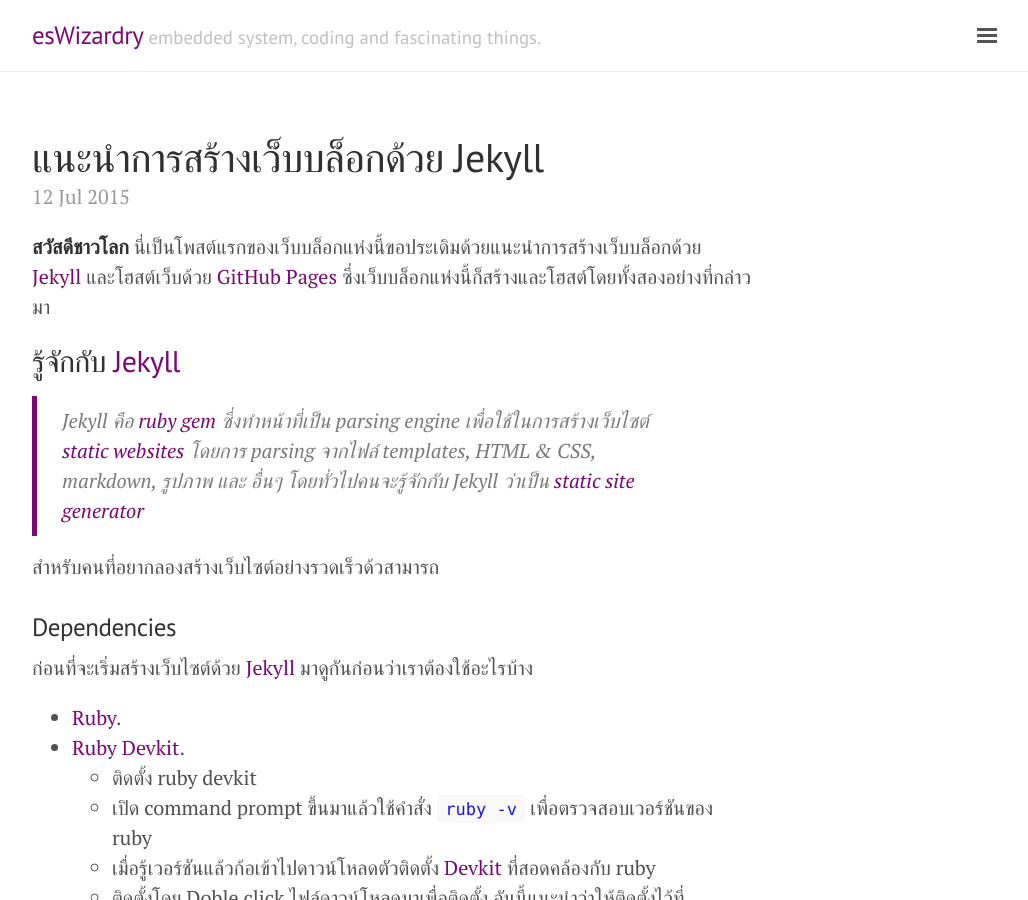
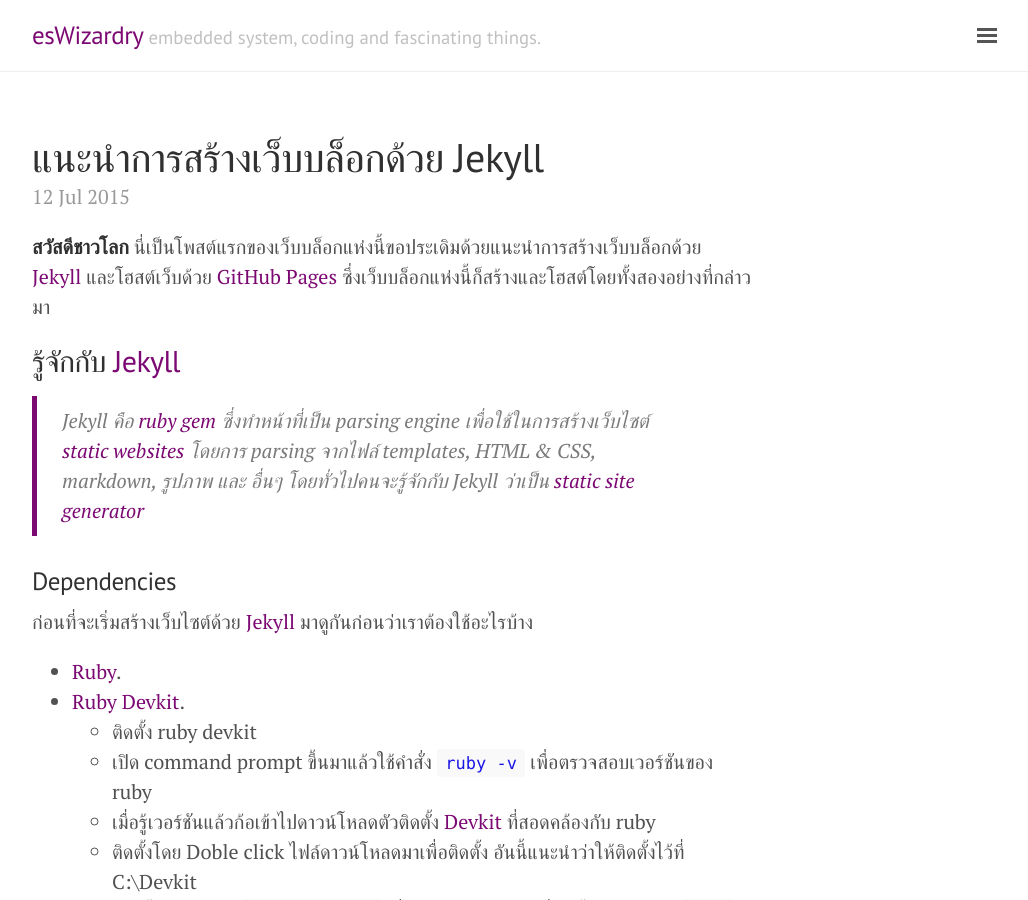
Before and after one commit to eswizardry/eswizardry.github.io, a Jekyll site: the page built from _posts/2015-07-12-introducing-jekyll.md, in a window 1280 px wide and 900 px high. Shown: the whole window, without its empty margins (248-1276 px from the left). Built offline with Jekyll 4.4.1, drawn with Linux system fonts in a browser that asks for light colours; comment, search, counter and statistics services are not loaded.

Commit message:
remove unuse sentence in post

```diff
--- a/_posts/2015-07-12-introducing-jekyll.md
+++ b/_posts/2015-07-12-introducing-jekyll.md
@@ -11,8 +11,6 @@
 ## รู้จักกับ [Jekyll](http://jekyllrb.com/)
 
 > Jekyll คือ [ruby gem](https://rubygems.org/) ซึ่งทำหน้าที่เป็น parsing engine เพื่อใช้ในการสร้างเว็บไซต์ [static websites](https://en.wikipedia.org/wiki/Static_web_page) โดยการ parsing จากไฟล์ templates, HTML & CSS, markdown, รูปภาพ และ อื่นๆ โดยทั่วไปคนจะรู้จักกับ Jekyll ว่าเป็น [static site generator](https://staticsitegenerators.net/)
-
-สำหรับคนที่อยากลองสร้างเว็บไซต์อย่างรวดเร็วด้วสามารถ
 
 ### Dependencies
 ก่อนที่จะเริ่มสร้างเว็บไซต์ด้วย [Jekyll](http://jekyllrb.com/) มาดูกันก่อนว่าเราต้องใช้อะไรบ้าง
```
